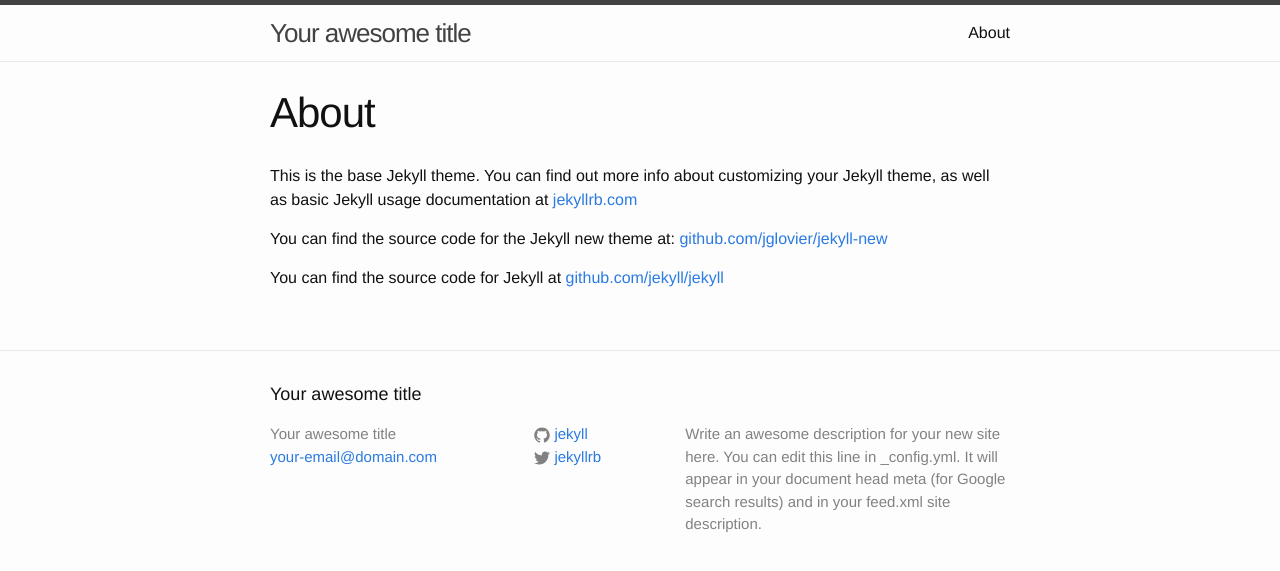
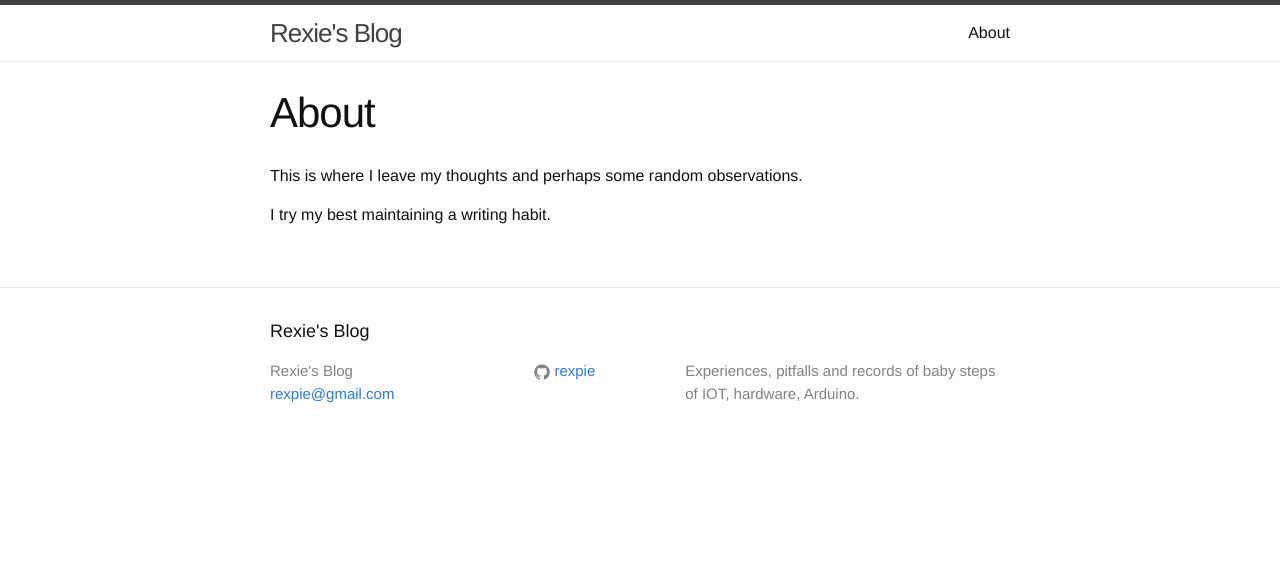
Before and after one commit to rexpie/rexpie.github.io, a Jekyll site: the page built from about.md, in a window 1280 px wide. Shown: the top 571 px of the page. Built offline with Jekyll 4.4.1, drawn with Linux system fonts in a browser that asks for light colours; Markdown is read by kramdown in place of the engine named in the settings.

```diff
--- a/_config.yml
+++ b/_config.yml
@@ -1,14 +1,12 @@
 # Site settings
-title: Your awesome title
-email: your-email@domain.com
+title: Rexie's Blog
+email: rexpie@gmail.com
 description: > # this means to ignore newlines until "baseurl:"
-  Write an awesome description for your new site here. You can edit this
-  line in _config.yml. It will appear in your document head meta (for
-  Google search results) and in your feed.xml site description.
+  Experiences, pitfalls and records of baby steps of IOT, hardware, Arduino.
 baseurl: "" # the subpath of your site, e.g. /blog/
-url: "http://yourdomain.com" # the base hostname & protocol for your site
-twitter_username: jekyllrb
-github_username:  jekyll
+url: "http://rexpie.github.io" # the base hostname & protocol for your site
+
+github_username:  rexpie
 
 # Build settings
-markdown: kramdown
+markdown: rdiscount
--- a/about.md
+++ b/about.md
@@ -4,8 +4,7 @@ title: About
 permalink: /about/
 ---
 
-This is the base Jekyll theme. You can find out more info about customizing your Jekyll theme, as well as basic Jekyll usage documentation at [jekyllrb.com](http://jekyllrb.com/)
+This is where I leave my thoughts and perhaps some random observations.
 
-You can find the source code for the Jekyll new theme at: [github.com/jglovier/jekyll-new](https://github.com/jglovier/jekyll-new)
 
-You can find the source code for Jekyll at [github.com/jekyll/jekyll](https://github.com/jekyll/jekyll)
+I try my best maintaining a writing habit.
```
Also changed, not shown: _posts/2015-08-22-Hacking Ardublock.markdown (added, +89 -0 lines), _posts/2015-08-22-welcome-to-jekyll.markdown (deleted, +0 -25 lines).
